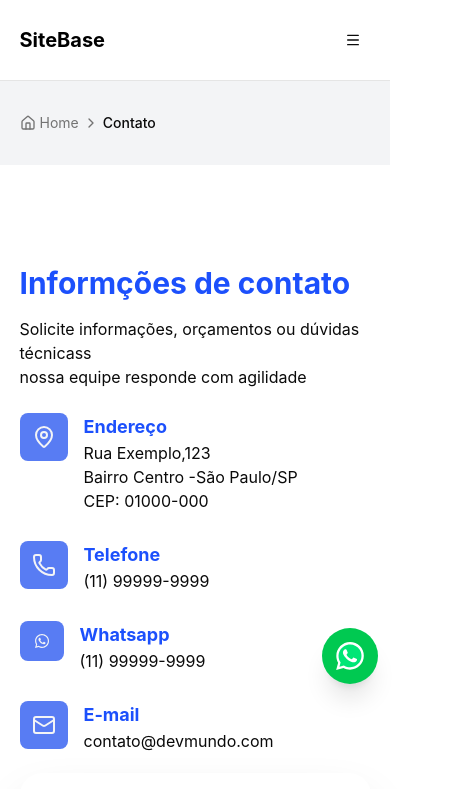
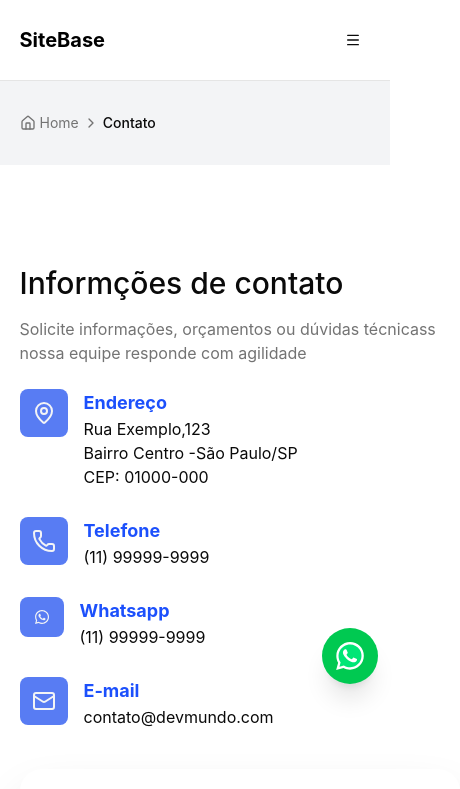
Before and after one commit to Miltonnn/sitebase-next, a Next.js app: page /contato in a window 390 px wide. Shown: the top 789 px of the page, 460 px wide, since content can reach past the window. Built offline with nearby package versions, Linux system fonts and the light colour scheme.

Commit message:
refactor: ajustando mobile

```diff
--- a/app/contato/page.tsx
+++ b/app/contato/page.tsx
@@ -11,12 +11,12 @@ export default function ContatoPage() {
     <section>
       <Breadcrumb />
       <div className="container py-15">
-        <div className="grid grid-cols-12 items-stretch py-10 gap-5 lg:gap-20">
-          <div className="col-span-12 xl:col-span-6 md:p-5" data-aos="fade-right">
-            <h2 className="text-3xl font-bold text-primary mb-4">
+        <div className="grid grid-cols-12 items-center py-10 gap-10 lg:gap-20">
+          <div className="col-span-12 xl:col-span-6" data-aos="fade-right">
+            <h2 className="text-3xl font-medium text-dark mb-4">
               Informções de contato
             </h2>
-            <p>
+            <p className="text-muted-foreground">
               Solicite informações, orçamentos ou dúvidas técnicass
               <span className="block">nossa equipe responde com agilidade</span>
             </p>
--- a/components/layout/footer/Footer.tsx
+++ b/components/layout/footer/Footer.tsx
@@ -10,11 +10,11 @@ export function Footer() {
   const year = new Date().getFullYear();
 
   return (
-    <footer className="border-t border-t-amber-50 bg-gradient-to-r from-primary to-blue-400">
+    <footer className="border-t border-t-amber-50 bg-gradient-to-r from-primary to-blue-500">
       <section className="container py-15">
         <div className="grid grid-cols-1 md:grid-cols-2 lg:grid-cols-4 gap-10 xl:gap-20">
           <div className="space-y-4">
-            <h2 className="text-xl text-white text-white font-bold">
+            <h2 className="text-xl text-white font-bold">
               SiteBase
             </h2>
             <p className="text-md text-white">
@@ -23,7 +23,7 @@ export function Footer() {
           </div>
 
           <div className="space-y-4">
-            <h3 className="text-xl text-white text-white font-semibold">
+            <h3 className="text-xl text-white font-semibold">
               Navegação
             </h3>
 
--- a/components/sections/Hero.tsx
+++ b/components/sections/Hero.tsx
@@ -8,7 +8,7 @@ export function Hero() {
       <div className="container absolute z-30">
         <div className="grid grid-cols-1 lg:grid-cols-2 items-center gap-20">
           <div className="flex flex-col items-center xl:items-start text-center xl:text-left" data-aos="fade-right">
-            <h1 className="text-4xl md:text-6xl font-semibold md:leading-18 max-w-3xl text-dark">
+            <h1 className="text-4xl md:text-6xl font-medium md:leading-18 max-w-3xl text-dark">
               <span className="block">Transforme seu</span>
               <span className="block">negócio com</span>
               <span className="block text-primary">soluções digitais</span>
```
